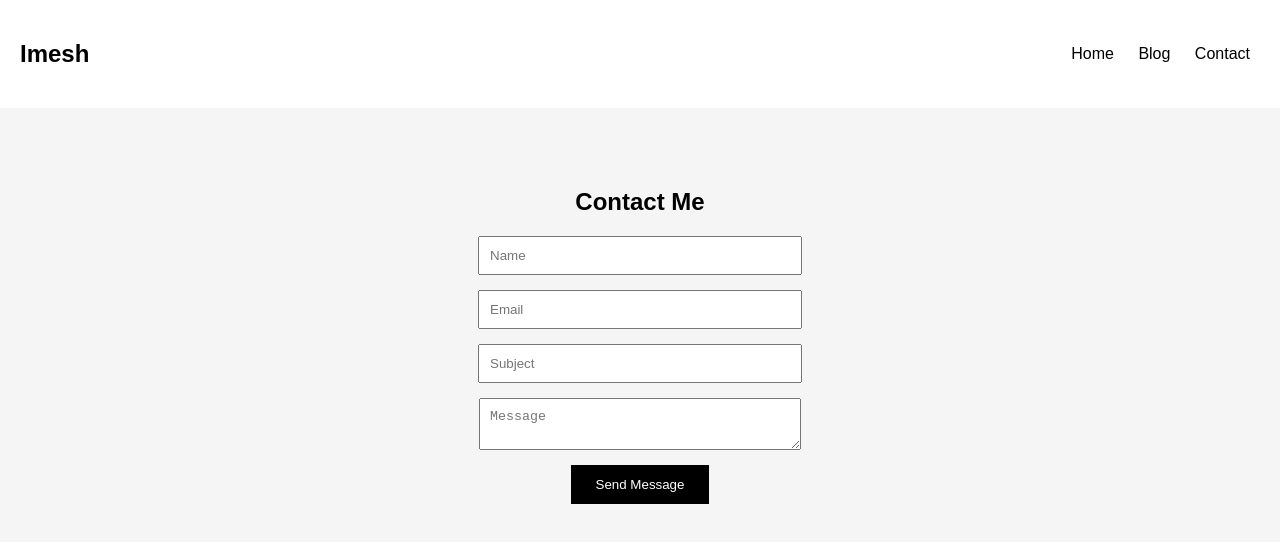
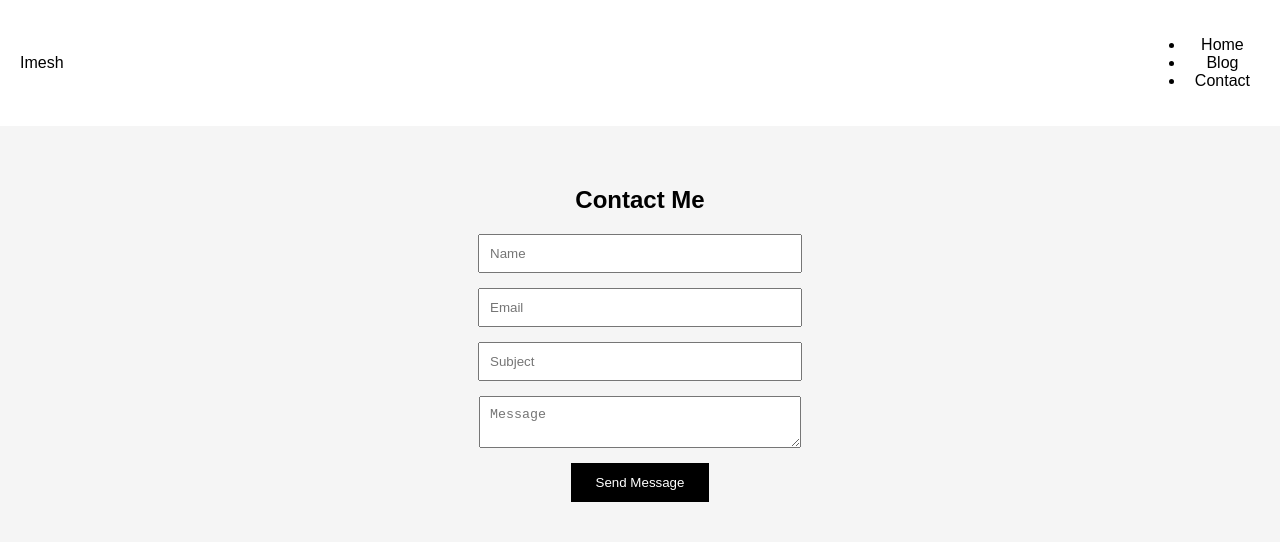
Before and after one commit to Imeshthiwanka/portfolio, a plain HTML site: page contact.html in a window 1280 px wide. Drawn offline with Linux system fonts and the light colour scheme.

Commit message:
Update contact.html

```diff
--- a/contact.html
+++ b/contact.html
@@ -2,26 +2,36 @@
 <html lang="en">
 
 <head>
+
 <meta charset="UTF-8">
+
 <title>Contact</title>
+
 <link rel="stylesheet" href="style.css">
+
 </head>
 
 <body>
 
-<nav>
-<h2>Imesh</h2>
+<nav class="navbar">
 
-<div class="nav-links">
-<a href="index.html">Home</a>
-<a href="blog.html">Blog</a>
-<a href="contact.html">Contact</a>
-</div>
+<div class="logo">Imesh</div>
+
+<ul class="nav-menu">
+
+<li><a href="index.html">Home</a></li>
+
+<li><a href="blog.html">Blog</a></li>
+
+<li><a href="contact.html">Contact</a></li>
+
+</ul>
+
 </nav>
 
-<section class="contact">
+<section class="skills">
 
-<h1>Contact Me</h1>
+<h2>Contact Me</h2>
 
 <form id="contactForm">
 
@@ -33,7 +43,7 @@
 
 <textarea placeholder="Message"></textarea>
 
-<button type="submit">Send Message</button>
+<button class="btn">Send Message</button>
 
 </form>
 
```
